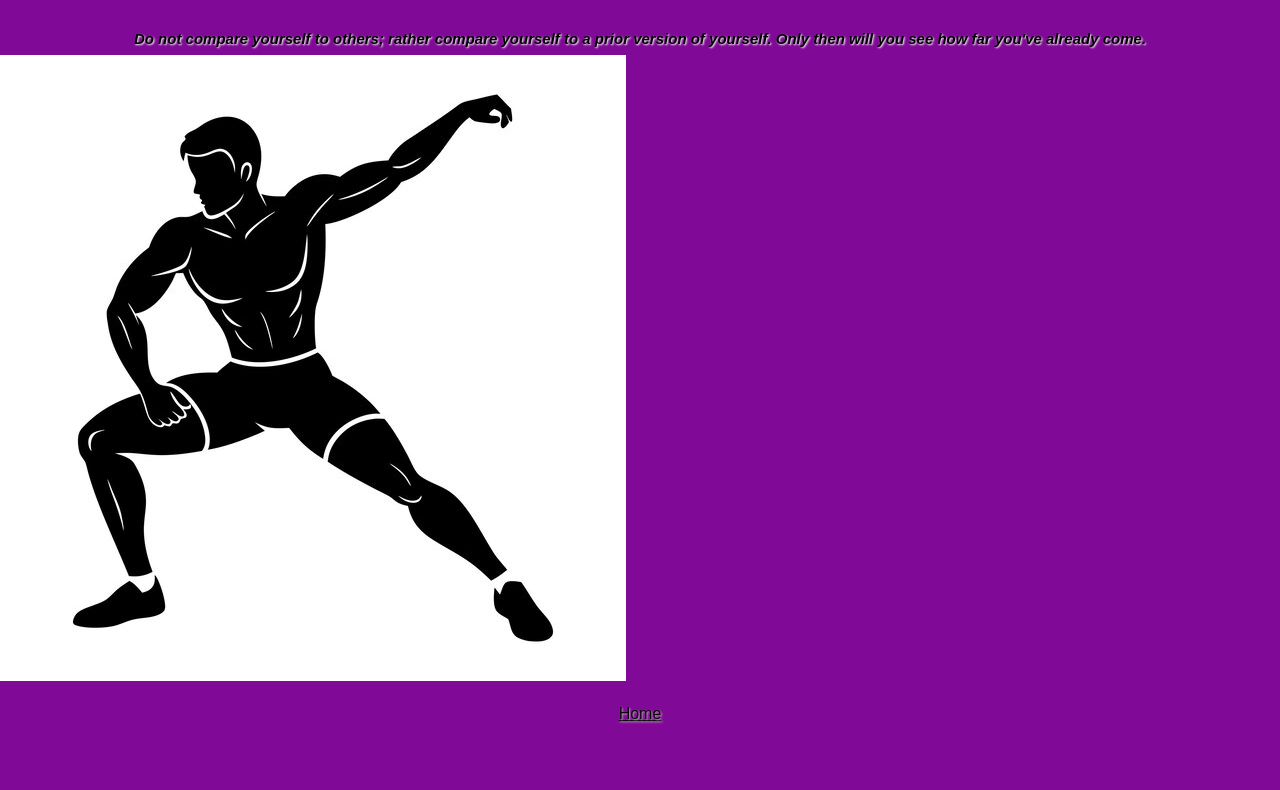
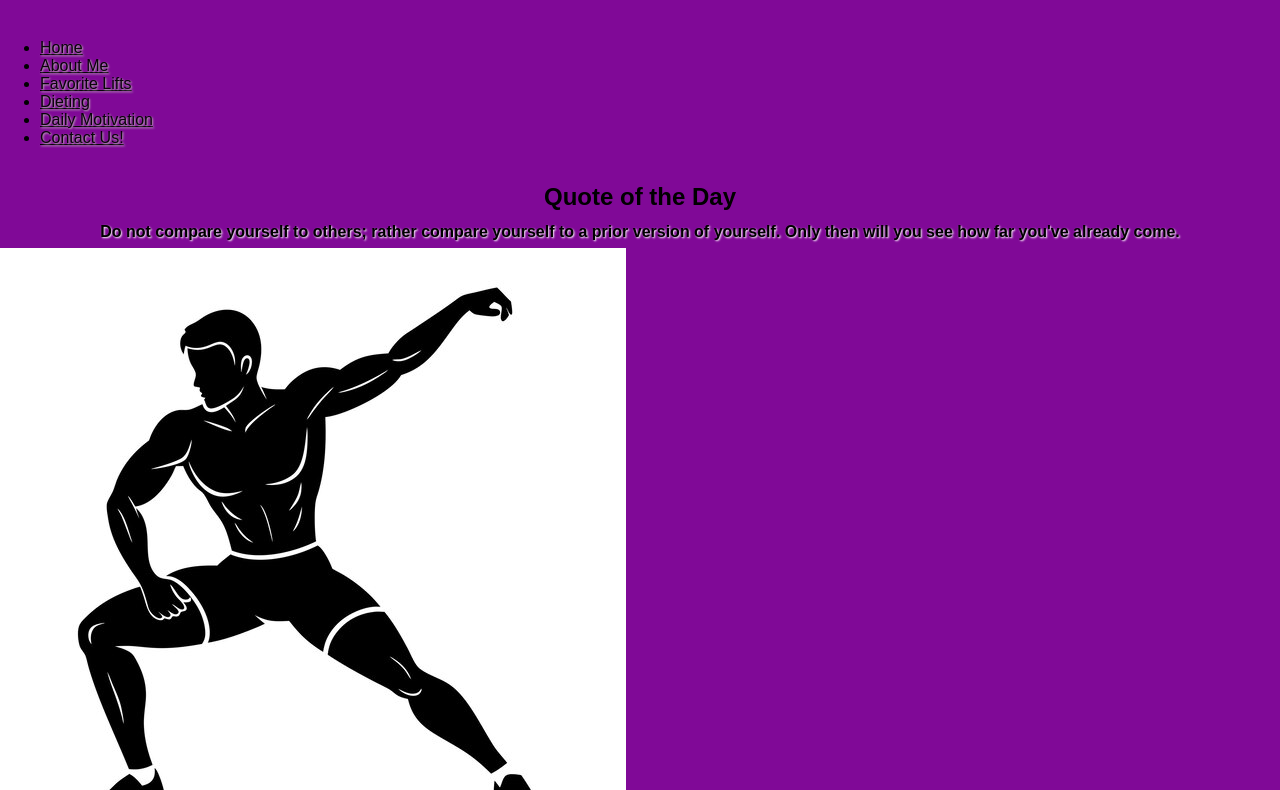
Before and after one commit to colts115/fitness-website, a plain HTML site: page page2.html in a window 1280 px wide. Shown: the part 112-902 px from the top of the page. Before the commit the page ends 855 px from the top, so only its background shows below. Drawn offline with Linux system fonts and the light colour scheme.

Commit message:
changed formatting of this page

```diff
--- a/page2.html
+++ b/page2.html
@@ -1,29 +1,37 @@
 <!DOCTYPE html>
 <html>
+
 <head>
-    <link rel = "stylesheet" href = "css/styles.css">
+  <link rel="stylesheet" href="css/styles.css">
   <!--Page Title-->
   <title>Daily Motivation</title>
 </head>
+
 <body>
   <Header>
     <!--Introducing the pages purpose-->
-        <h1 class = "main-title">Motivation For The Day!</h1>
+    <h1 class="main-title">Daily Motivation</h1>
   </Header>
+  <nav class="flex-nav">
+        <ul>
+            <li class="button"><a href="index.html"> Home</a></li>
+            <li class="button"><a href="about_me.html"> About Me</a></li>
+            <li class="button"><a href="favorite_lifts.html"> Favorite Lifts</a></li>
+            <li class="button"><a href="dieting.html"> Dieting</a></li>
+            <li class="button"><a href="page2.html"> Daily Motivation</a></li>
+            <li class="button"><a href="contact.html"> Contact Us!</a></li>
+        </ul>
+    </nav>
   <section <!--Quote of the day-->
+    <h2>Quote of the Day</h2>
     <div>
-        <p id = "motive">Do not compare yourself to others; rather compare yourself to a prior version of yourself. Only then will you see how far you've already come.</p>
+      <p class="motive">Do not compare yourself to others; rather compare yourself to a prior version of yourself. Only
+        then will you see how far you've already come.</p>
     </div>
-        <!--Image-->
-        <img
-        id = "lift_img"
-        alt = "silhouette of a man lifting"
-        src = "images/silhouette.jpg";
-        >
-    </section>
-    <!--Navigation Bar-->
+    <img class="motive_img" src="images/silhouette.jpg" alt="Silhouette of strong man">
+    <!--Footer-->
     <footer>
-    <nav class = "footer"><a href = "index.html">Home</a></nav>
     </footer>
 </body>
+
 </html>
```
Lines whose indentation alone changed are shown as unchanged.
